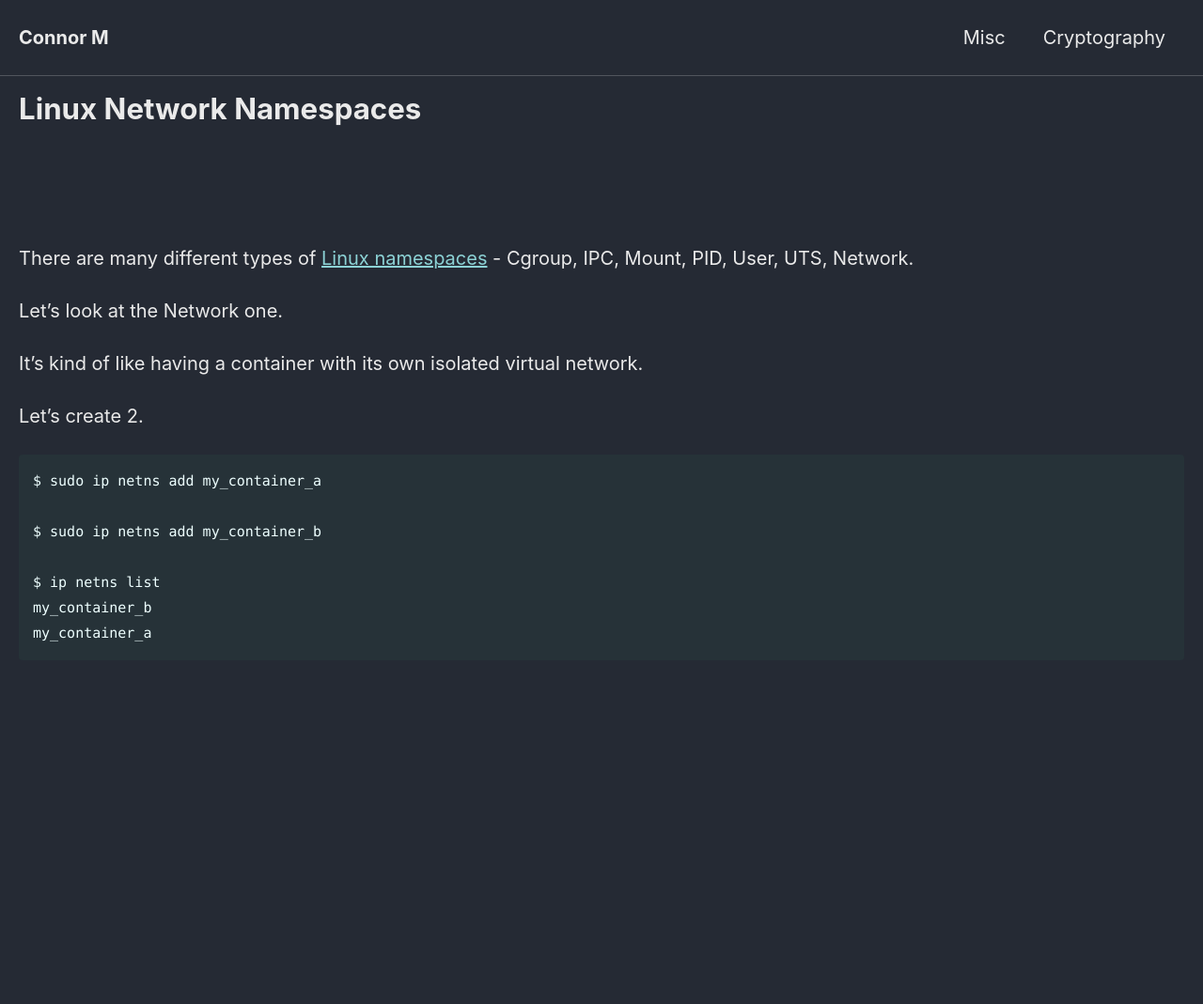
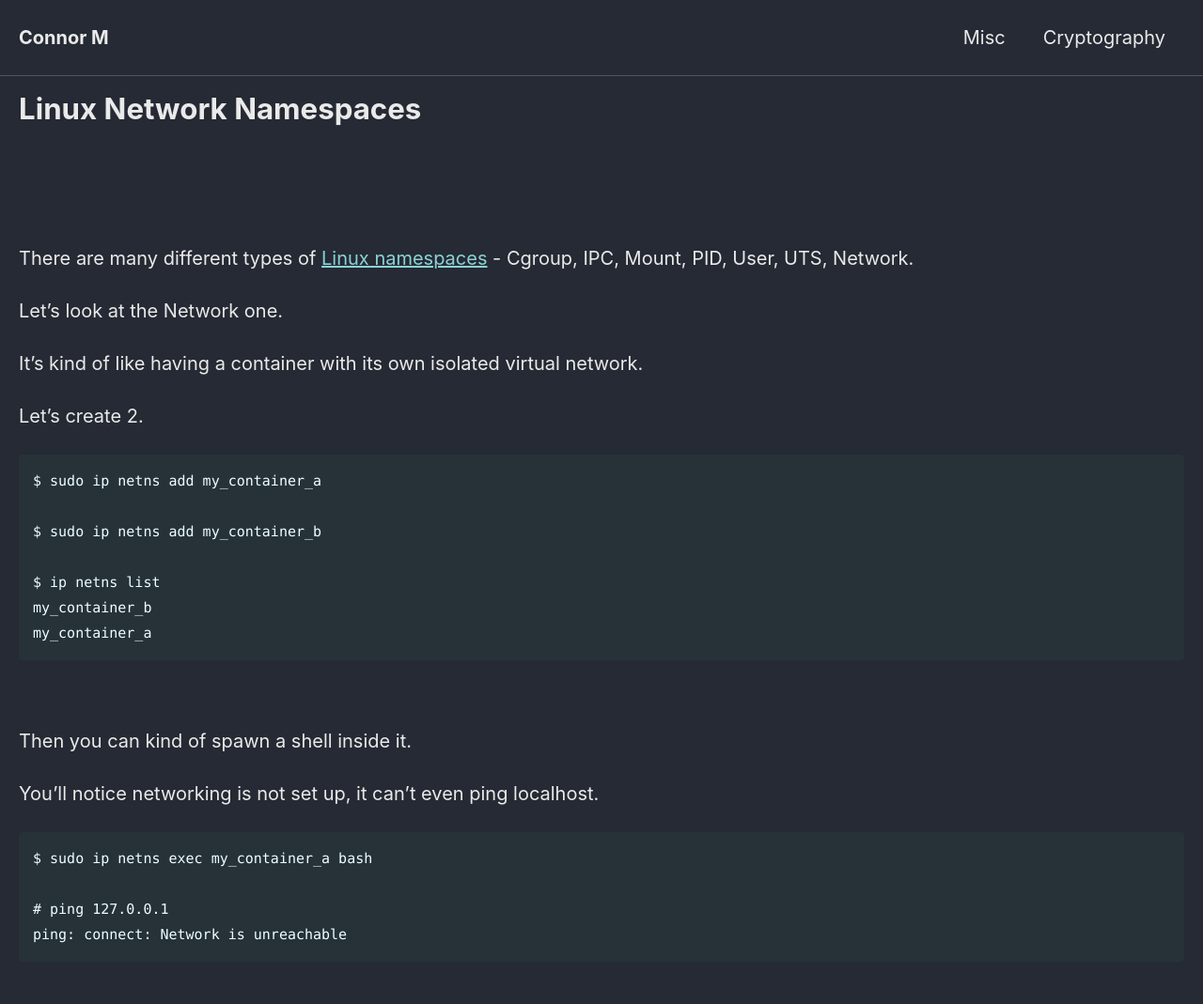
Before and after one commit to Connor-McCartney/Connor-McCartney.github.io, a Jekyll site: the page built from _pages/misc/LinuxNetworkNamespaces.md, in a window 1280 px wide. Shown: the whole page at 94% size. Built offline with Jekyll 4.4.1, drawn with Linux system fonts in a browser that asks for light colours; cached includes are drawn as plain includes; before the commit the page ends 900 px from its top, so only the background shows below that.

Commit message:
Update LinuxNetworkNamespaces.md

````diff
--- a/_pages/misc/LinuxNetworkNamespaces.md
+++ b/_pages/misc/LinuxNetworkNamespaces.md
@@ -28,3 +28,17 @@ $ ip netns list
 my_container_b
 my_container_a
 ```
+
+
+<br>
+
+Then you can kind of spawn a shell inside it.
+
+You'll notice networking is not set up, it can't even ping localhost.
+
+```
+$ sudo ip netns exec my_container_a bash
+
+# ping 127.0.0.1
+ping: connect: Network is unreachable
+```
````
